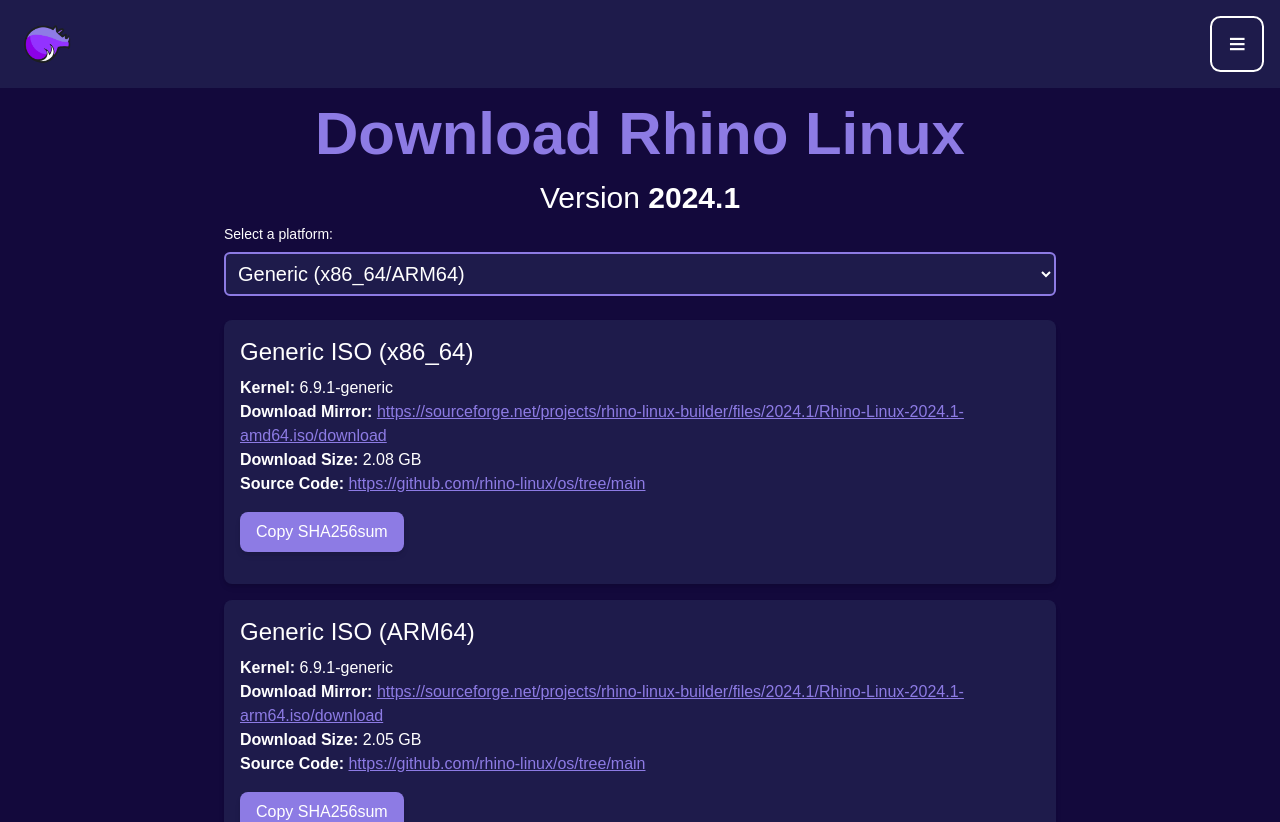
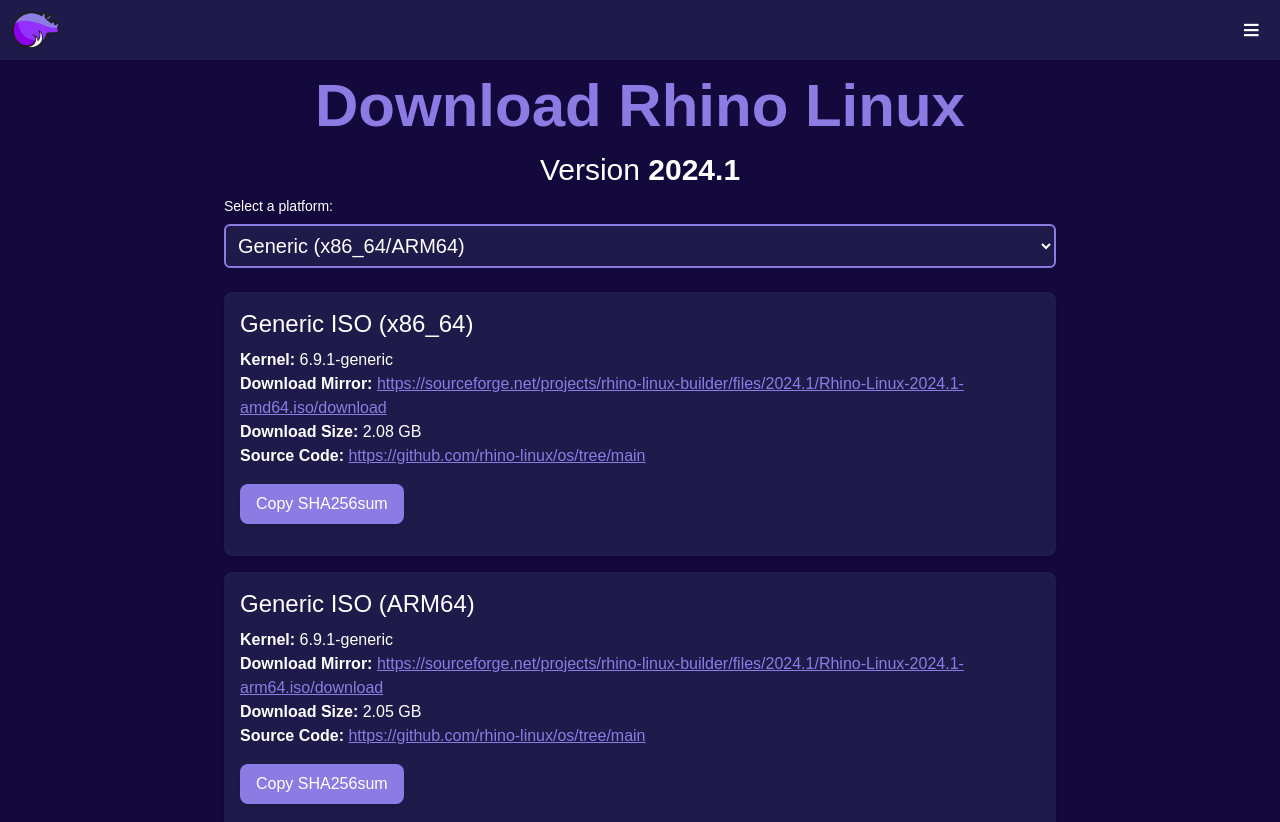
Before and after one commit to rhino-linux/website, a Next.js app: page /download in a window 1280 px wide. Shown: the top 822 px of the page. Built offline with nearby package versions, Linux system fonts and the light colour scheme.

Commit message:
upd(navbar.jsx): Modify navbar
Make the navbar slightly thinner and sleeker.

```diff
--- a/src/components/navbar.jsx
+++ b/src/components/navbar.jsx
@@ -21,14 +21,14 @@
 function NavBar() {
     return (
         <div>
-            <nav className="bg-indigo-950 w-[100%] flex items-center justify-between p-4">
+            <nav className="bg-indigo-950 w-[100%] flex items-center justify-between p-1">
                 <div className="px-2">
                     <a href="../">
                         <img src="/img/logo.png" alt="" className="lg:w-[4%] md:w-[10%] w-[20%] rounded-full" />
                     </a>
                 </div>
                 <div
-                    className="p-2 border-solid rounded-[0.65em] border-white border-[2px] cursor-pointer"
+                    className="p-2 cursor-pointer"
                     onClick={() => toggleMegaMenu('mega-menu')}
                 >
                     <h1 className="text-3xl px-2 text-white">≡</h1>
```
